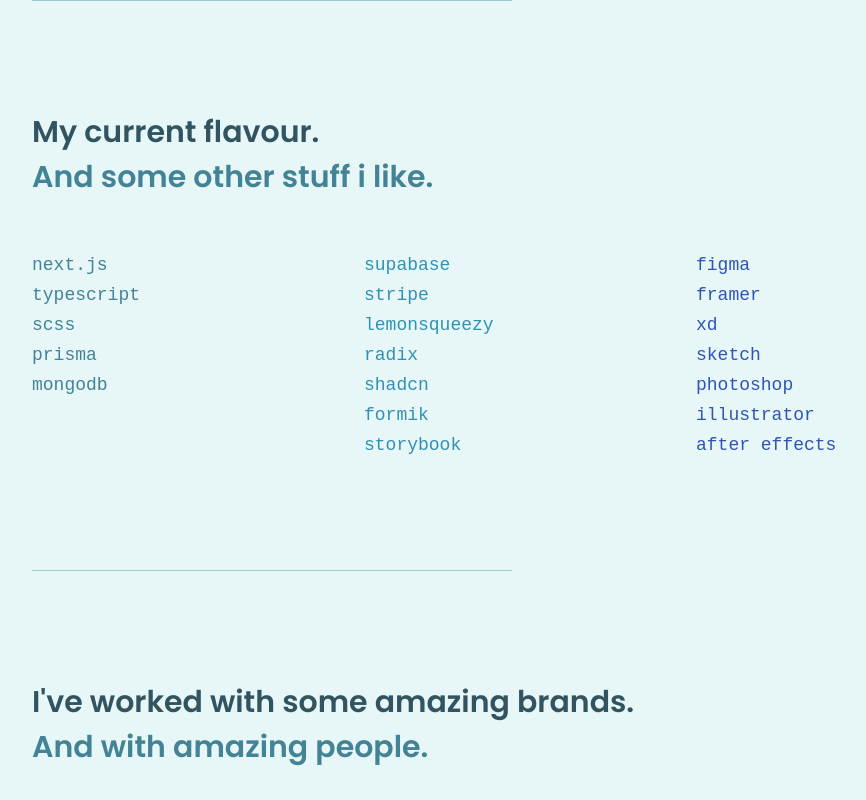
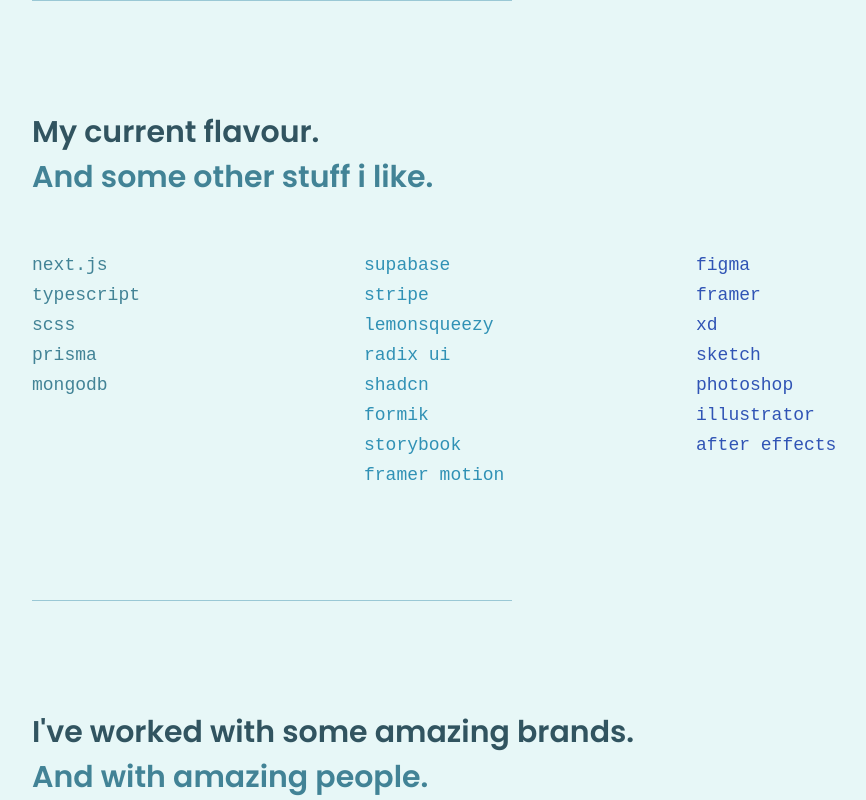
Before and after one commit to uixmat/uixmat-v2, a Next.js app: page / in a window 1280 px wide. Shown: the part 2319-3119 px from the top of the page, without its empty margins (128-994 px from the left). Built offline with nearby package versions, Linux system fonts and the light colour scheme.

Commit message:
Added skill

```diff
--- a/src/app/page.tsx
+++ b/src/app/page.tsx
@@ -74,10 +74,11 @@
             <li>supabase</li>
             <li>stripe</li>
             <li>lemonsqueezy</li>
-            <li>radix</li>
+            <li>radix ui</li>
             <li>shadcn</li>
             <li>formik</li>
             <li>storybook</li>
+            <li>framer motion</li>
           </ul>
           <ul>
             <li>figma</li>
```
